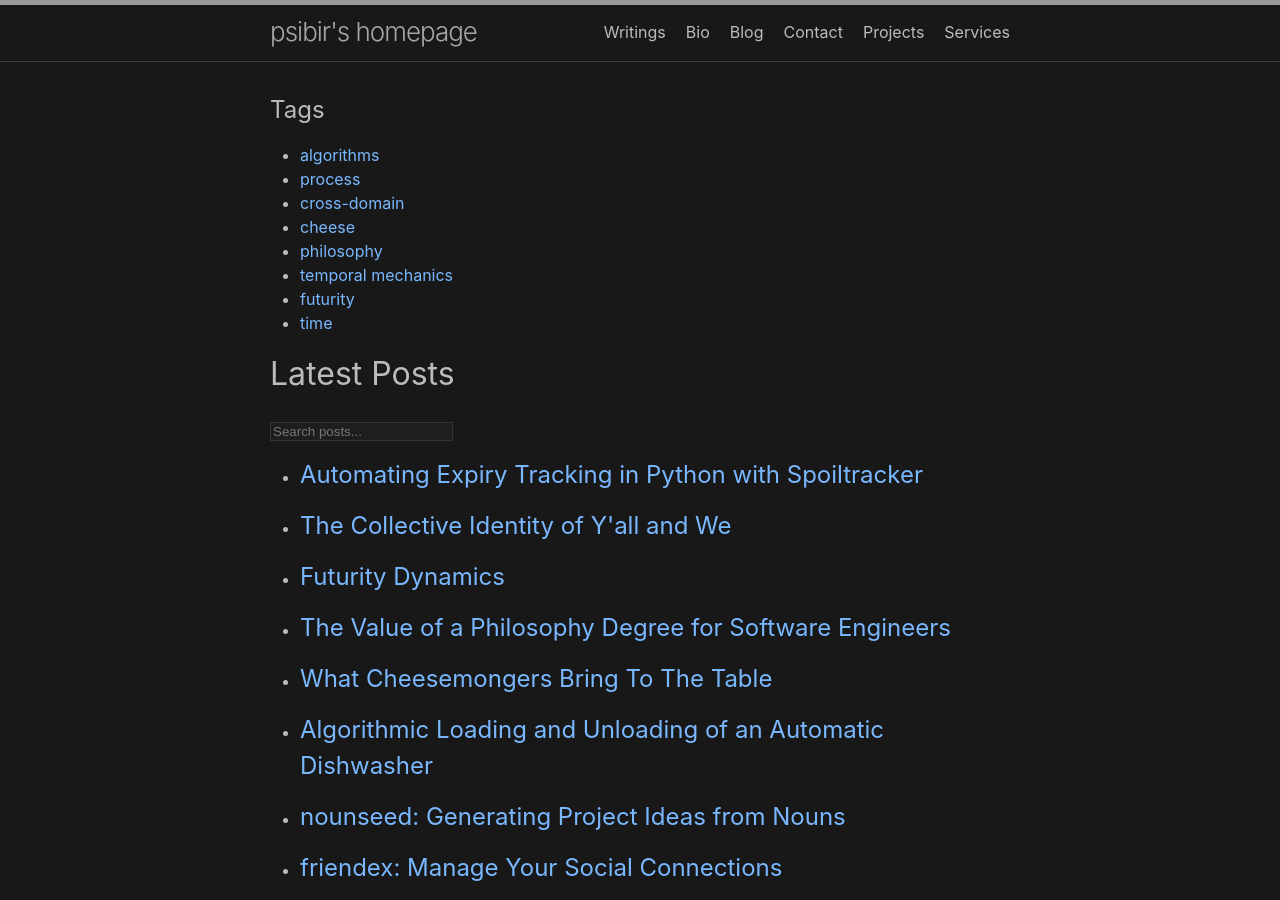
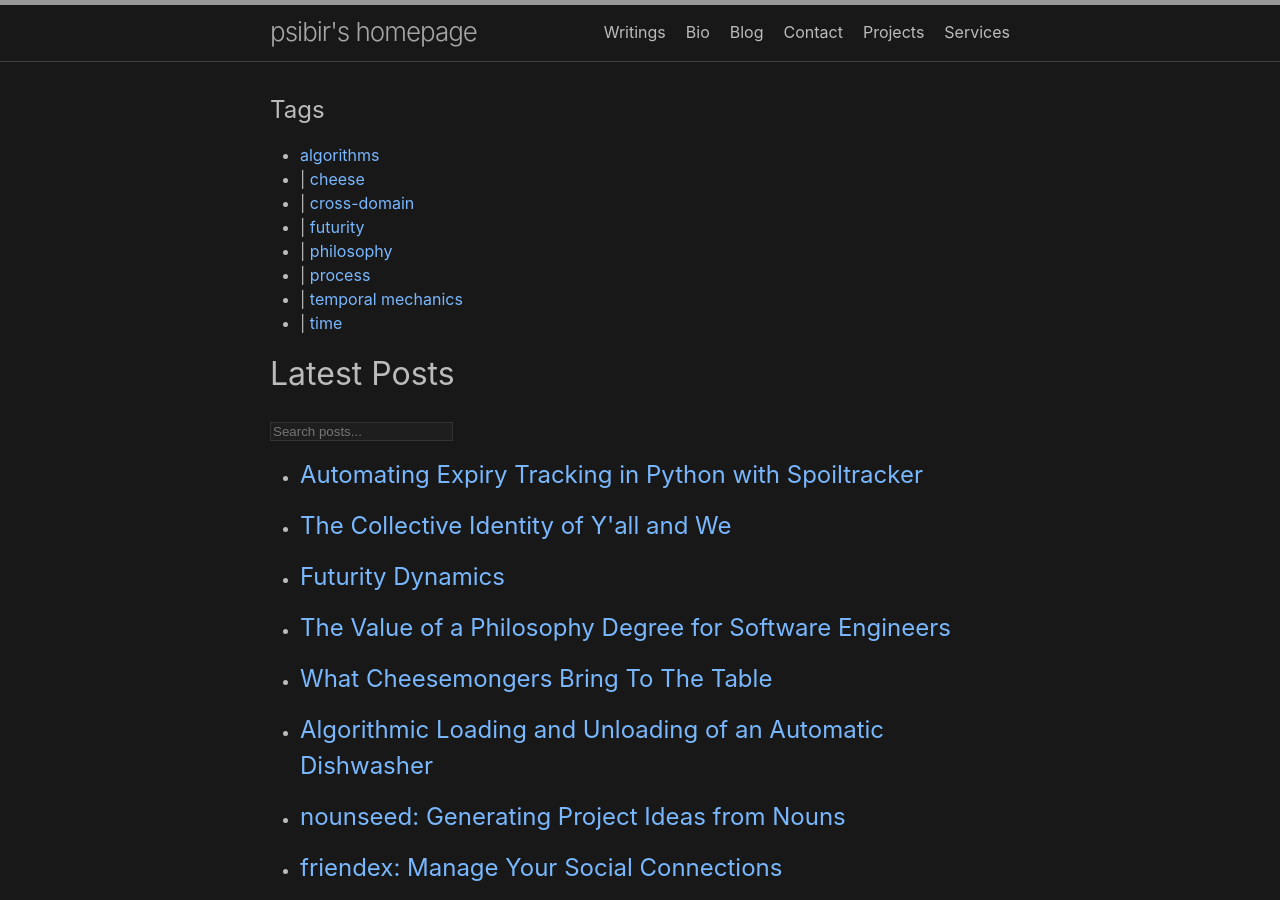
Before and after one commit to psibir/psibir.github.io, a Jekyll site: the page built from page/blog.html, in a window 1280 px wide and 900 px high. Built offline with Jekyll 4.4.1, drawn with Linux system fonts in a browser that asks for light colours; a script that is not in the unit is left out.

Commit message:
Update blog.html

```diff
--- a/page/blog.html
+++ b/page/blog.html
@@ -7,8 +7,14 @@ show_in_navbar: true
 <div id="sidebar">
   <h2>Tags</h2>
   <ul id="tag-list">
-    {% for tag in site.tags %}
-      <li><a href="/tags/{{ tag[0] | slugify }}">{{ tag[0] }}</a></li>
+    {% assign sorted_tags = site.tags | sort %}
+    {% for tag in sorted_tags %}
+      {% capture tag_url %}/tags/{{ tag[0] | slugify }}{% endcapture %}
+      {% if forloop.first %}
+        <li><a href="{{ tag_url }}">{{ tag[0] }}</a></li>
+      {% else %}
+        <li>| <a href="{{ tag_url }}">{{ tag[0] }}</a></li>
+      {% endif %}
     {% endfor %}
   </ul>
 </div>
```
